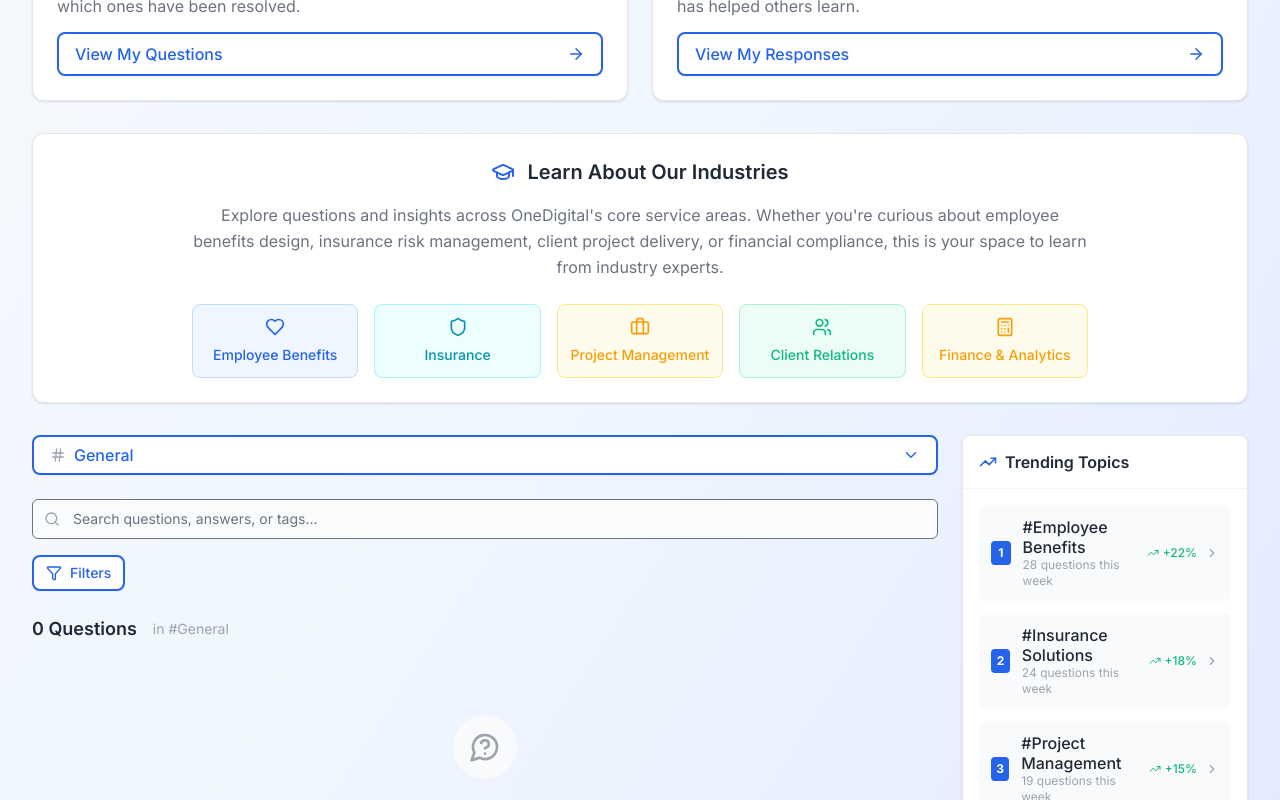
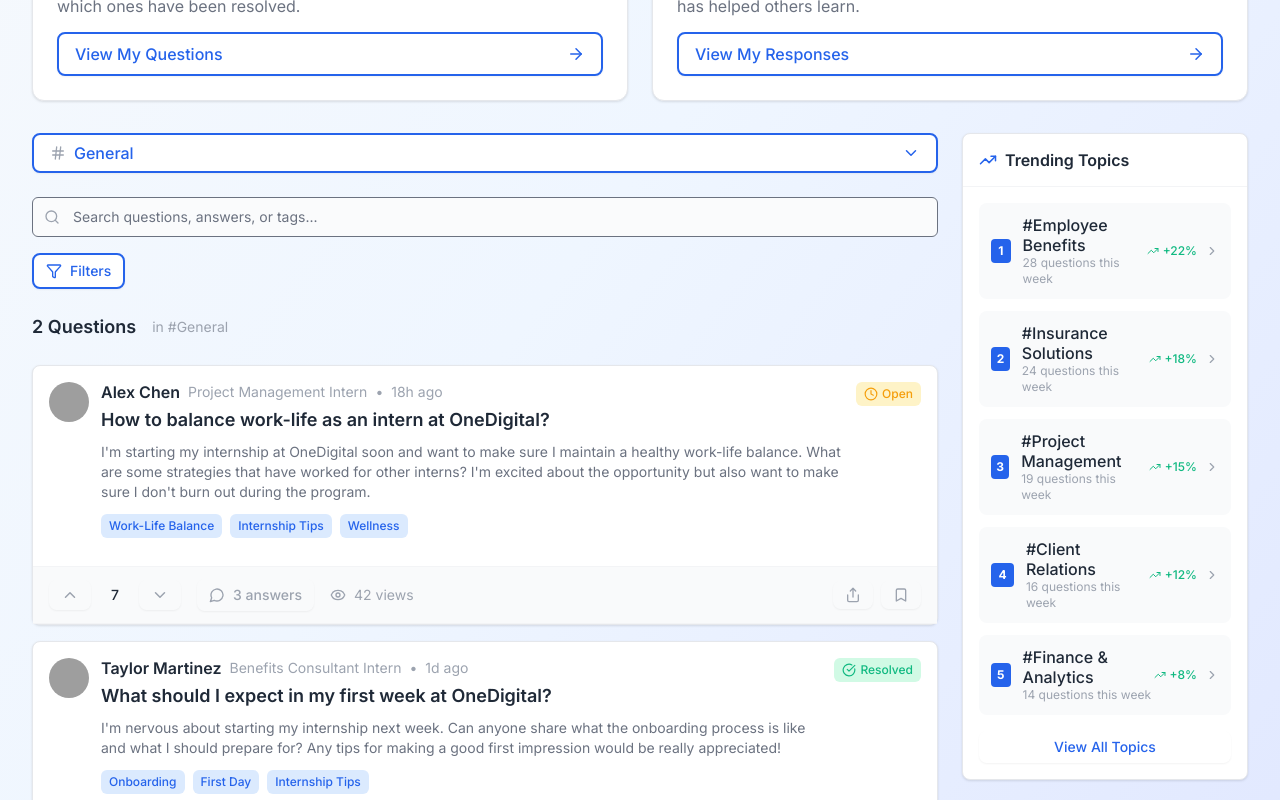
Before and after one commit to akomp88/intern_connect, a React (Vite) app: page /intern_connect/question-board in a window 1280 px wide. Shown: the part 680-1480 px from the top of the page. Built offline with nearby package versions, Linux system fonts and the light colour scheme; grey boxes are pictures that could not be loaded.

Commit message:
Remove industry learning section, add general questions for default channel view

```diff
--- a/src/pages/question-board/index.jsx
+++ b/src/pages/question-board/index.jsx
@@ -191,6 +191,46 @@
       userVote: null,
       answerCount: 4,
       views: 56,
+      isResolved: true,
+      answers: []
+    },
+    {
+      id: 6,
+      title: "How to balance work-life as an intern at OneDigital?",
+      content: `I'm starting my internship at OneDigital soon and want to make sure I maintain a healthy work-life balance. What are some strategies that have worked for other interns?\n\nI'm excited about the opportunity but also want to make sure I don't burn out during the program.`,
+      author: {
+        id: 'user6',
+        name: 'Alex Chen',
+        role: 'Project Management Intern',
+        avatar: 'https://randomuser.me/api/portraits/men/15.jpg'
+      },
+      channel: 'general',
+      tags: ['Work-Life Balance', 'Internship Tips', 'Wellness'],
+      timestamp: new Date(Date.now() - 18 * 60 * 60 * 1000),
+      votes: 7,
+      userVote: null,
+      answerCount: 3,
+      views: 42,
+      isResolved: false,
+      answers: []
+    },
+    {
+      id: 7,
+      title: "What should I expect in my first week at OneDigital?",
+      content: `I'm nervous about starting my internship next week. Can anyone share what the onboarding process is like and what I should prepare for?\n\nAny tips for making a good first impression would be really appreciated!`,
+      author: {
+        id: 'user7',
+        name: 'Taylor Martinez',
+        role: 'Benefits Consultant Intern',
+        avatar: 'https://randomuser.me/api/portraits/women/18.jpg'
+      },
+      channel: 'general',
+      tags: ['Onboarding', 'First Day', 'Internship Tips'],
+      timestamp: new Date(Date.now() - 24 * 60 * 60 * 1000),
+      votes: 11,
+      userVote: null,
+      answerCount: 6,
+      views: 78,
       isResolved: true,
       answers: []
     }
@@ -453,43 +493,7 @@
           className="mb-8"
         />
 
-        {/* Industry Learning Guide */}
-        <div className="bg-surface border border-border rounded-xl p-6 mb-8 shadow-elevation-1">
-          <div className="max-w-4xl mx-auto">
-            <div className="flex items-center justify-center mb-4">
-              <div className="flex items-center space-x-3">
-                <Icon name="GraduationCap" size={24} className="text-primary" />
-                <h3 className="text-xl font-semibold text-text-primary">Learn About Our Industries</h3>
-              </div>
-            </div>
-            <p className="text-center text-text-secondary mb-6 leading-relaxed">
-              Explore questions and insights across OneDigital's core service areas. Whether you're curious about employee benefits design,
-              insurance risk management, client project delivery, or financial compliance, this is your space to learn from industry experts.
-            </p>
-            <div className="grid grid-cols-2 md:grid-cols-5 gap-4">
-              <div className="flex flex-col items-center p-3 bg-primary-50 rounded-lg border border-primary-200">
-                <Icon name="Heart" size={20} className="text-primary mb-2" />
-                <span className="text-sm font-medium text-primary">Employee Benefits</span>
-              </div>
-              <div className="flex flex-col items-center p-3 bg-secondary-50 rounded-lg border border-secondary-200">
-                <Icon name="Shield" size={20} className="text-secondary mb-2" />
-                <span className="text-sm font-medium text-secondary">Insurance</span>
-              </div>
-              <div className="flex flex-col items-center p-3 bg-accent-50 rounded-lg border border-accent-200">
-                <Icon name="Briefcase" size={20} className="text-accent mb-2" />
-                <span className="text-sm font-medium text-accent">Project Management</span>
-              </div>
-              <div className="flex flex-col items-center p-3 bg-success-50 rounded-lg border border-success-200">
-                <Icon name="Users" size={20} className="text-success mb-2" />
-                <span className="text-sm font-medium text-success">Client Relations</span>
-              </div>
-              <div className="flex flex-col items-center p-3 bg-warning-50 rounded-lg border border-warning-200">
-                <Icon name="Calculator" size={20} className="text-warning mb-2" />
-                <span className="text-sm font-medium text-warning">Finance & Analytics</span>
-              </div>
-            </div>
-          </div>
-        </div>
+
 
         {/* Main Content */}
         <div className="grid grid-cols-1 lg:grid-cols-4 gap-6">
```
